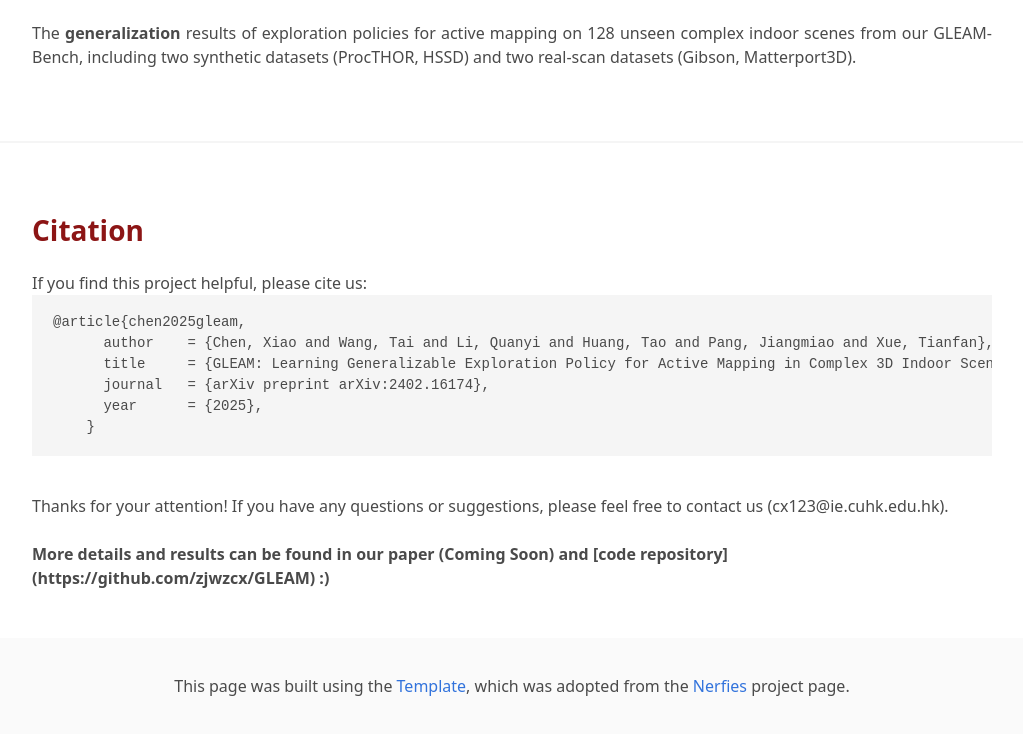
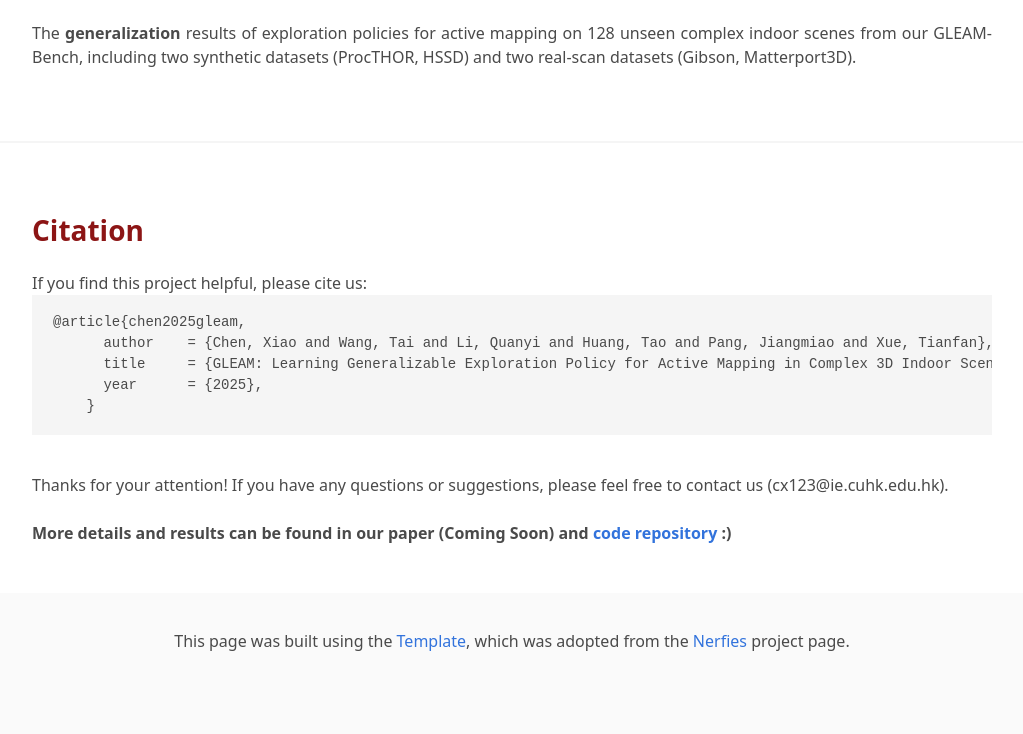
Before and after one commit to zjwzcx/zjwzcx.github.io, a plain HTML site: page gleam/index.html in a window 1280 px wide. Shown: the part 5637-6371 px from the top of the page, without its empty margins (128-1151 px from the left). Drawn offline with nearby package versions, Linux system fonts and the light colour scheme; some icons are missing; files whose address does not match are found by name.

Commit message:
update href link

```diff
--- a/gleam/index.html
+++ b/gleam/index.html
@@ -544,14 +544,13 @@
     <pre><code>@article{chen2025gleam,
       author    = {Chen, Xiao and Wang, Tai and Li, Quanyi and Huang, Tao and Pang, Jiangmiao and Xue, Tianfan},
       title     = {GLEAM: Learning Generalizable Exploration Policy for Active Mapping in Complex 3D Indoor Scenes},
-      journal   = {arXiv preprint arXiv:2402.16174},
       year      = {2025},
     }</code></pre>
     <br>
     Thanks for your attention! If you have any questions or suggestions, please feel free to contact us (cx123@ie.cuhk.edu.hk).
     <br>
     <br>
-    <b>More details and results can be found in our paper (Coming Soon) and [code repository](https://github.com/zjwzcx/GLEAM) :)</b>
+    <b>More details and results can be found in our paper (Coming Soon) and <a href="https://github.com/zjwzcx/GLEAM">code repository</a> :)</b>
   </div>
 </section>
 
```
